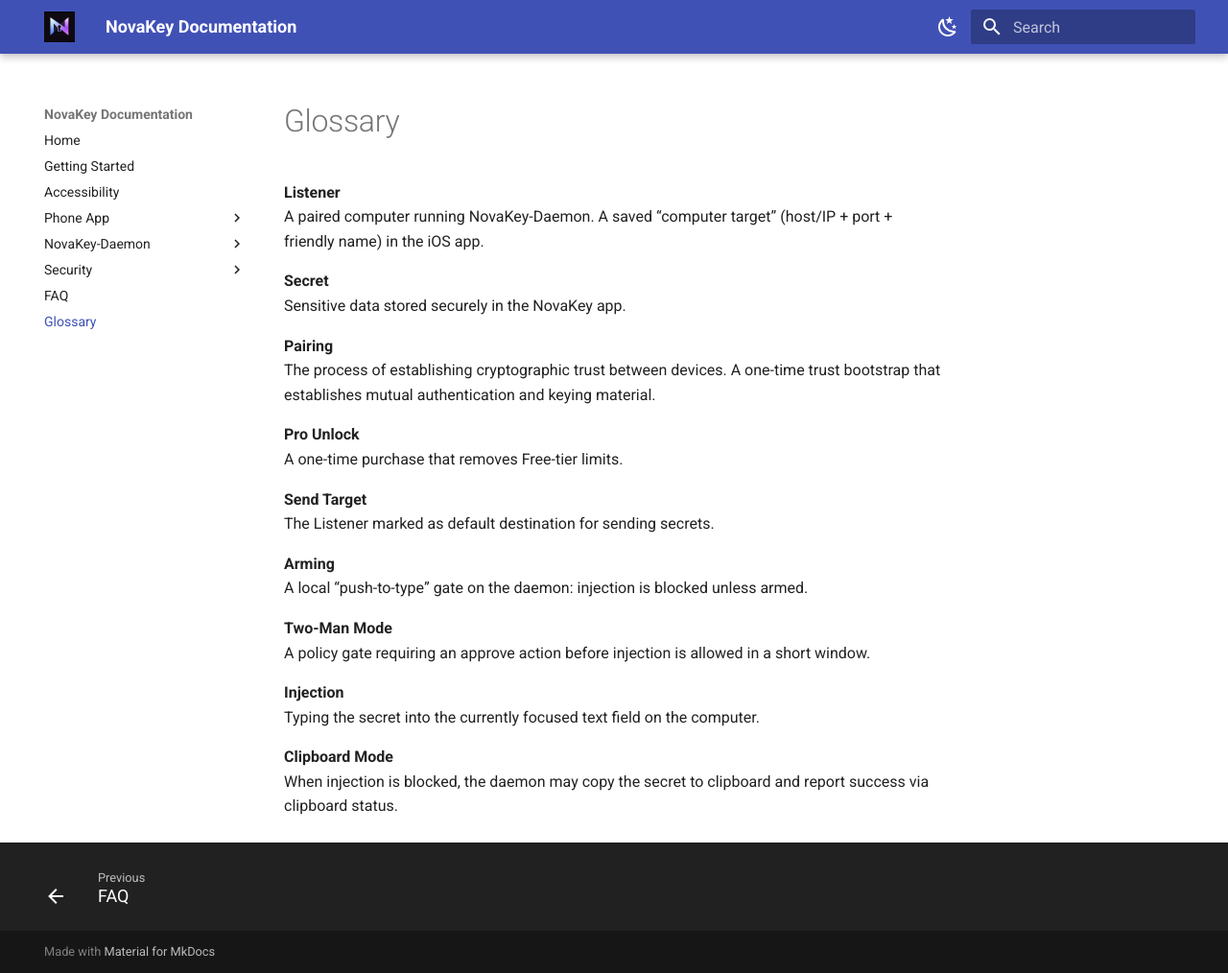
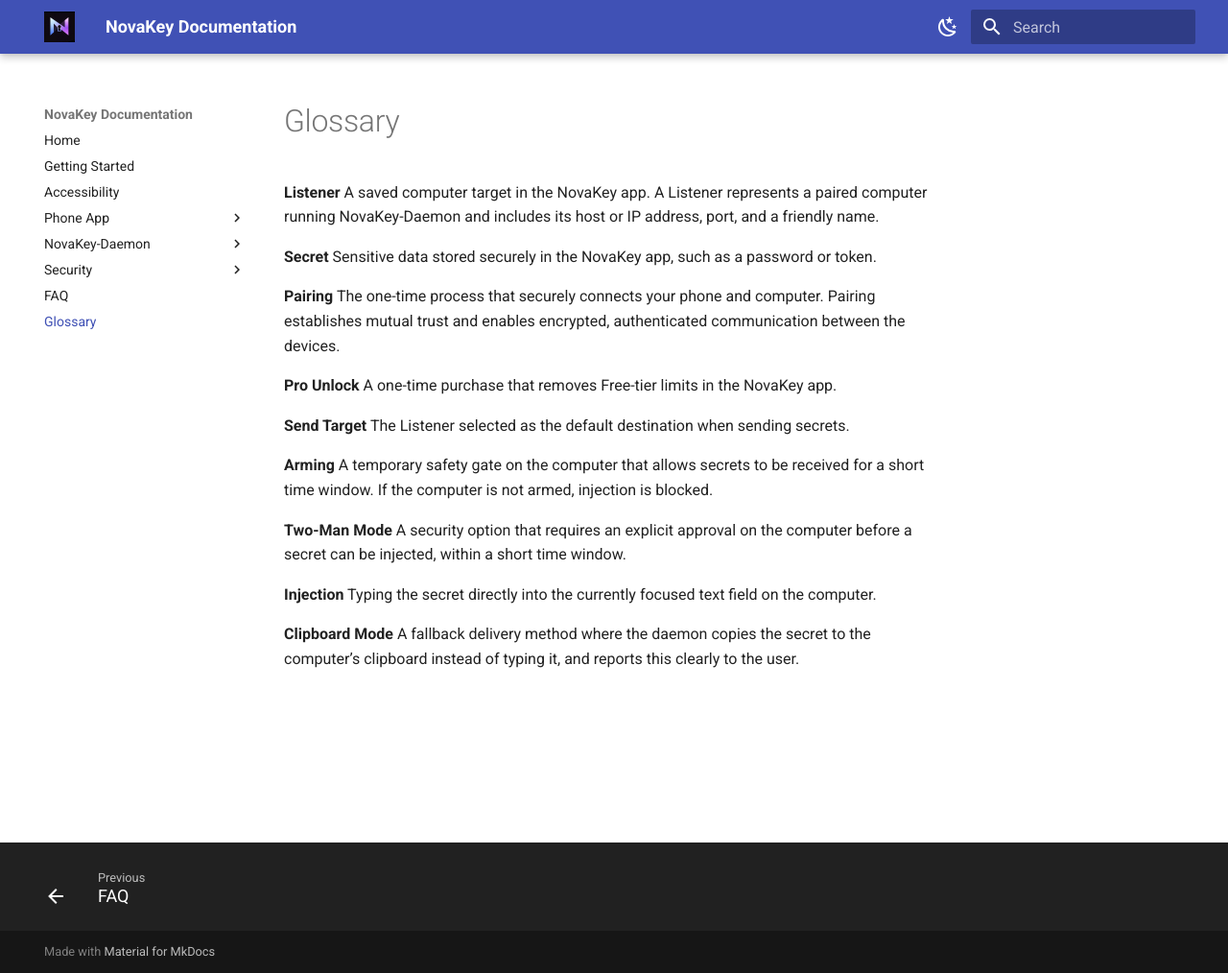
Before and after one commit to OsbornePro/NovaKey-Daemon, an MkDocs documentation site: the page built from docs/glossary.md, in a window 1280 px wide and 1014 px high. Shown: the whole window at 96% size. Built offline with MkDocs 1.6.1 and Material for MkDocs 9.7.7, drawn with Linux system fonts in a browser that asks for light colours.

Commit message:
Refine glossary entries for clarity and detail

```diff
--- a/docs/glossary.md
+++ b/docs/glossary.md
@@ -1,30 +1,28 @@
 # Glossary
 
 **Listener**
-A paired computer running NovaKey-Daemon.
-A saved “computer target” (host/IP + port + friendly name) in the iOS app.
+A saved computer target in the NovaKey app. A Listener represents a paired computer running NovaKey-Daemon and includes its host or IP address, port, and a friendly name.
 
 **Secret**
-Sensitive data stored securely in the NovaKey app.
+Sensitive data stored securely in the NovaKey app, such as a password or token.
 
 **Pairing**
-The process of establishing cryptographic trust between devices.
-A one-time trust bootstrap that establishes mutual authentication and keying material.
+The one-time process that securely connects your phone and computer. Pairing establishes mutual trust and enables encrypted, authenticated communication between the devices.
 
 **Pro Unlock**
-A one-time purchase that removes Free-tier limits.
+A one-time purchase that removes Free-tier limits in the NovaKey app.
 
 **Send Target**
-The Listener marked as default destination for sending secrets.
+The Listener selected as the default destination when sending secrets.
 
 **Arming**
-A local “push-to-type” gate on the daemon: injection is blocked unless armed.
+A temporary safety gate on the computer that allows secrets to be received for a short time window. If the computer is not armed, injection is blocked.
 
 **Two-Man Mode**
-A policy gate requiring an approve action before injection is allowed in a short window.
+A security option that requires an explicit approval on the computer before a secret can be injected, within a short time window.
 
 **Injection**
-Typing the secret into the currently focused text field on the computer.
+Typing the secret directly into the currently focused text field on the computer.
 
 **Clipboard Mode**
-When injection is blocked, the daemon may copy the secret to clipboard and report success via clipboard status.
+A fallback delivery method where the daemon copies the secret to the computer’s clipboard instead of typing it, and reports this clearly to the user.
```
